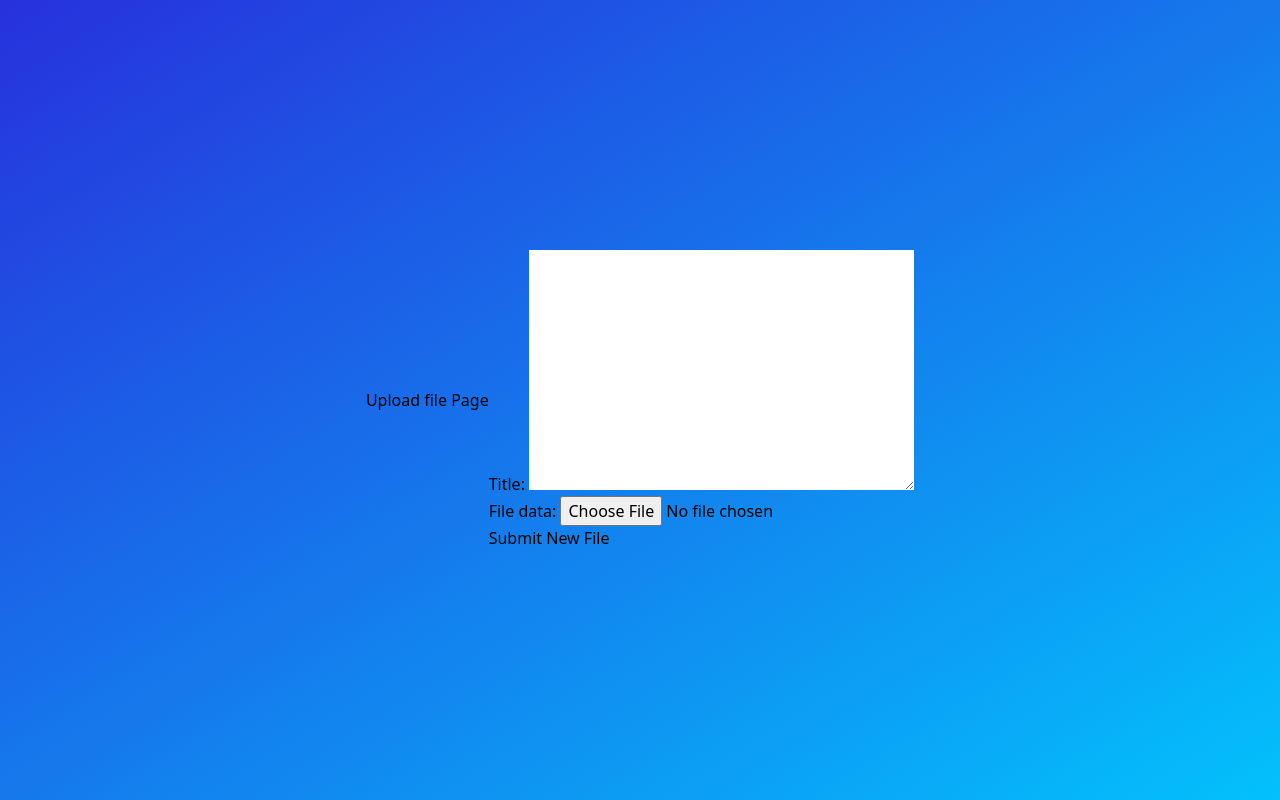
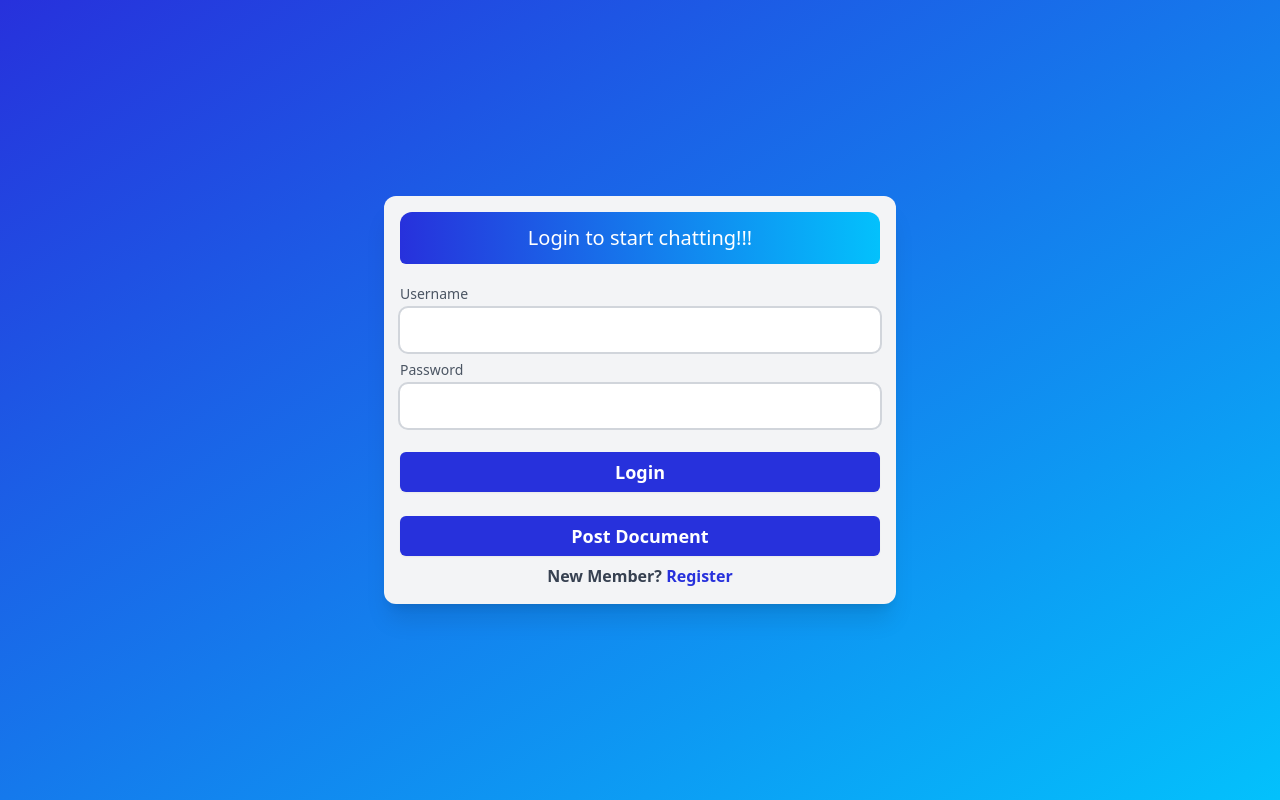
Before and after one commit to nawawy/jisrBot, a Django app: page / in a window 1280 px wide. Run offline with Django 4.2, Linux system fonts and the light colour scheme.

Commit message:
some changes in urls

```diff
--- a/chat/templates/login.html
+++ b/chat/templates/login.html
@@ -54,11 +54,12 @@
       >
         Login
       </button>
+      <a class="mt-4 flex w-full justify-center rounded-md bg-[#2731DC] px-3 py-1.5 text-lg font-semibold text-white shadow-sm hover:bg-[#1967E9] ease-in-out duration-300" href="{% url 'add_file' %}"
+      >Post Document</a>
       <p class="text-gray-700 font-semibold text-center">
         New Member?
         <a class="text-[#2731DC] font-bold" href="{% url 'register' %}"
-          >Register</a
-        >
+          >Register</a>
       </p>
     </form>
   </body>
--- a/django_chatbot/urls.py
+++ b/django_chatbot/urls.py
@@ -22,8 +22,8 @@ from django.conf.urls.static import static
 
 urlpatterns = [
     path('admin/', admin.site.urls),
-    path('chat/', include('chat.urls'), name="chat"),
-    path('', include("userfiles.urls")),
+    path('', include('chat.urls'), name="chat"),
+    path('files/', include("userfiles.urls")),
 
 ]
 
--- a/userfiles/templates/user_files.html
+++ b/userfiles/templates/user_files.html
@@ -28,7 +28,7 @@
 
         <a
           class="btn btn-primary flex w-full justify-center rounded-md bg-[#2731DC] px-3 py-1.5 text-lg font-semibold text-white shadow-sm hover:bg-[#1967E9] ease-in-out duration-300"
-          href="/chat"
+          href="/chatbot"
           >
           Chat Now
       </a>
--- a/userfiles/urls.py
+++ b/userfiles/urls.py
@@ -4,8 +4,8 @@ from django.urls import path
 from .views import HomePageView, CreateFileView
 from chat.views import generate_chatbot_response, get_chatbot_response
 urlpatterns = [
-    path("post/", HomePageView.as_view(), name="file_upload"),
-    path("", CreateFileView.as_view(), name="add_file"),
+    path("upload/", HomePageView.as_view(), name="file_upload"),
+    path("files/", CreateFileView.as_view(), name="add_file"),
 
     path('get_chatbot_response/', get_chatbot_response, name='get_chatbot_response'),
 
```
Also changed, not shown: 1 other file.
